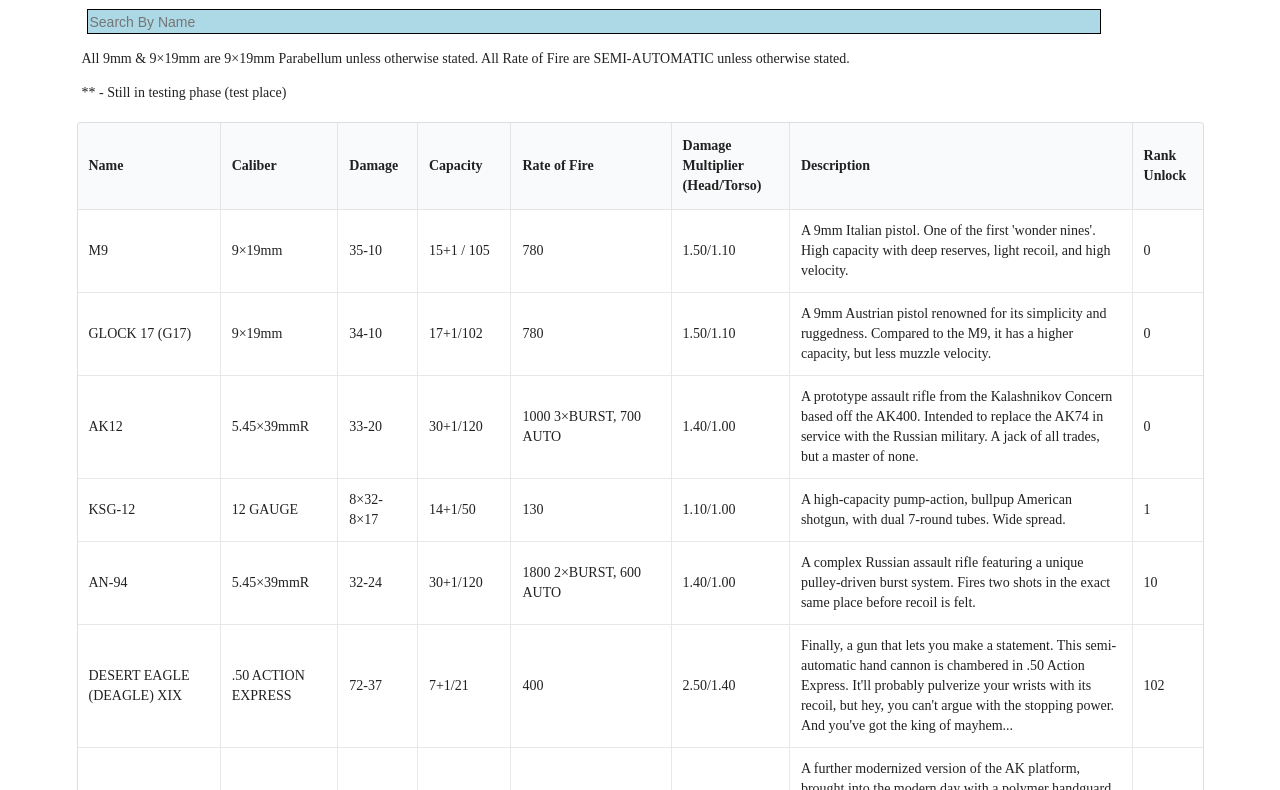
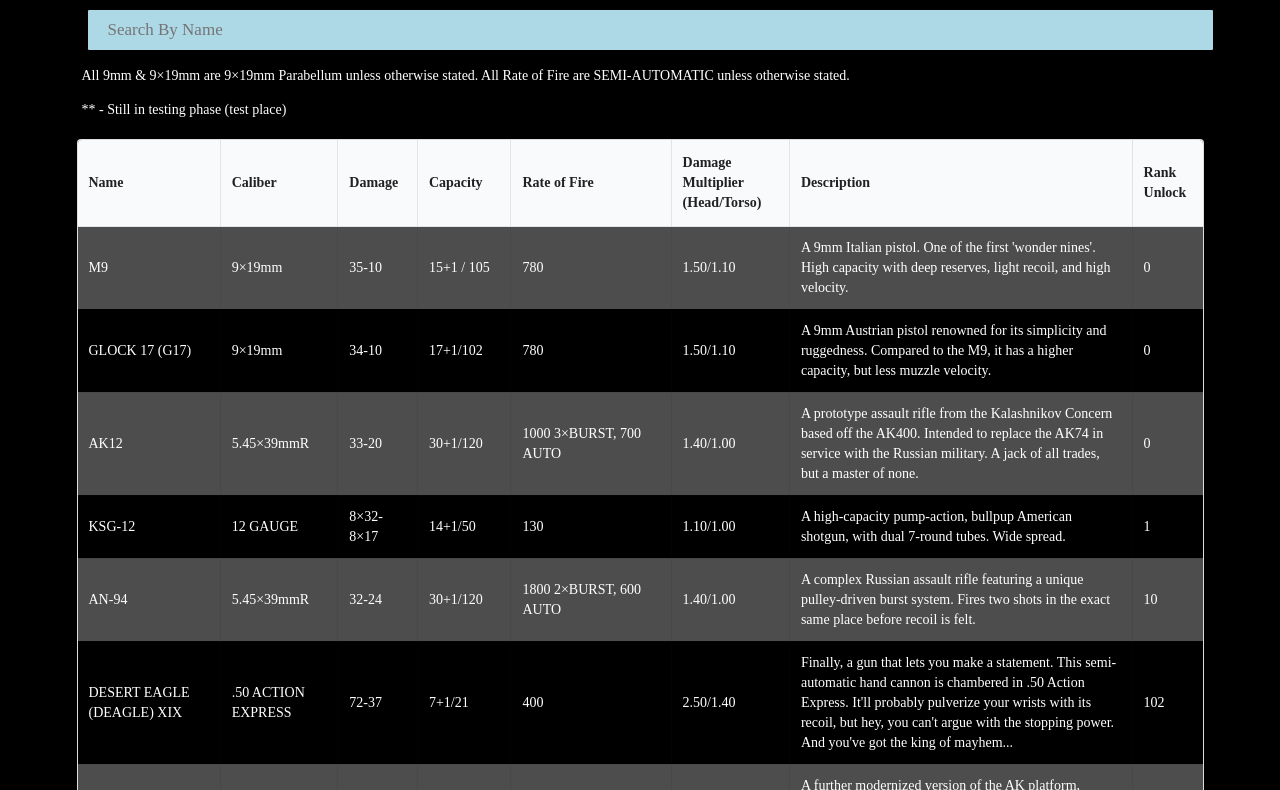
Before and after one commit to DET171/det171.github.io-archived, a plain HTML site: page list/list.html in a window 1280 px wide. Shown: the part 135-925 px from the top of the page. Drawn offline with nearby package versions, Linux system fonts and the light colour scheme.

Commit message:
Updated styling to make it look more like the PF Wiki

```diff
--- a/list/src/list.css
+++ b/list/src/list.css
@@ -1,4 +1,10 @@
-	h1.ui.center.header {
+body {
+	font-family: times new roman;
+	background:black;
+	color: white;
+}
+
+h1.ui.center.header {
 			margin-top: 3em;
 		}
 
@@ -11,6 +17,7 @@
 			display: none;
 		}
 
+
 		.padded {
 			padding: 5px;
 		}
@@ -19,17 +26,23 @@
     .searchbar {
       margin: 10px;
       margin-right: 0px;
-      width: 90%;
+      width: 100%;
       background-color:lightblue;
       border: 1px solid black;
       display: inline !important;
       height: 25px;
+	border-radius: 2px;
+	padding: 20px !important;
+	font-size: 17px;
+	font-family: times new roman;
     }
 
     .searchbar:focus {
-      transition-duration:0.3s;
+      transition-duration:0.5s;
       background-color:lightgreen;
+	border: 1px solid black;
     }
+
 
     #warn {
       text-align: center;
@@ -43,10 +56,33 @@
       font-family:calibri;
     }
 
- body {
-      font-family:times new roman;
 
- }
+
+
+
+tbody {
+  color: white;
+}
+
+table tr:nth-child(even) {
+  background: black;
+  color: white;
+}
+
+table tr:nth-child(odd) {
+  background: #4d4d4d;
+}
+
+    /*Optional table styling END*/
+
+
+table {
+  font-family:times new roman;
+}
+
+mark {
+  color: red;
+}
 
 
 
```
